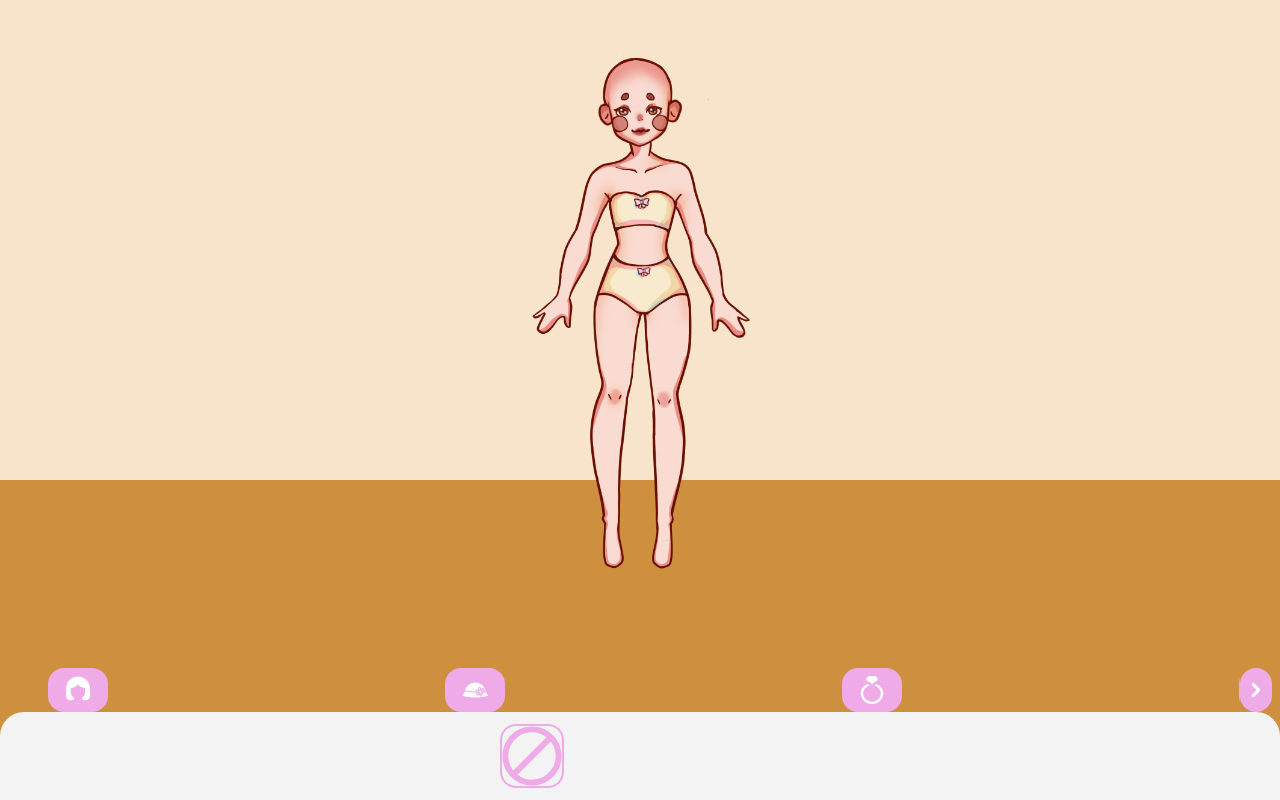
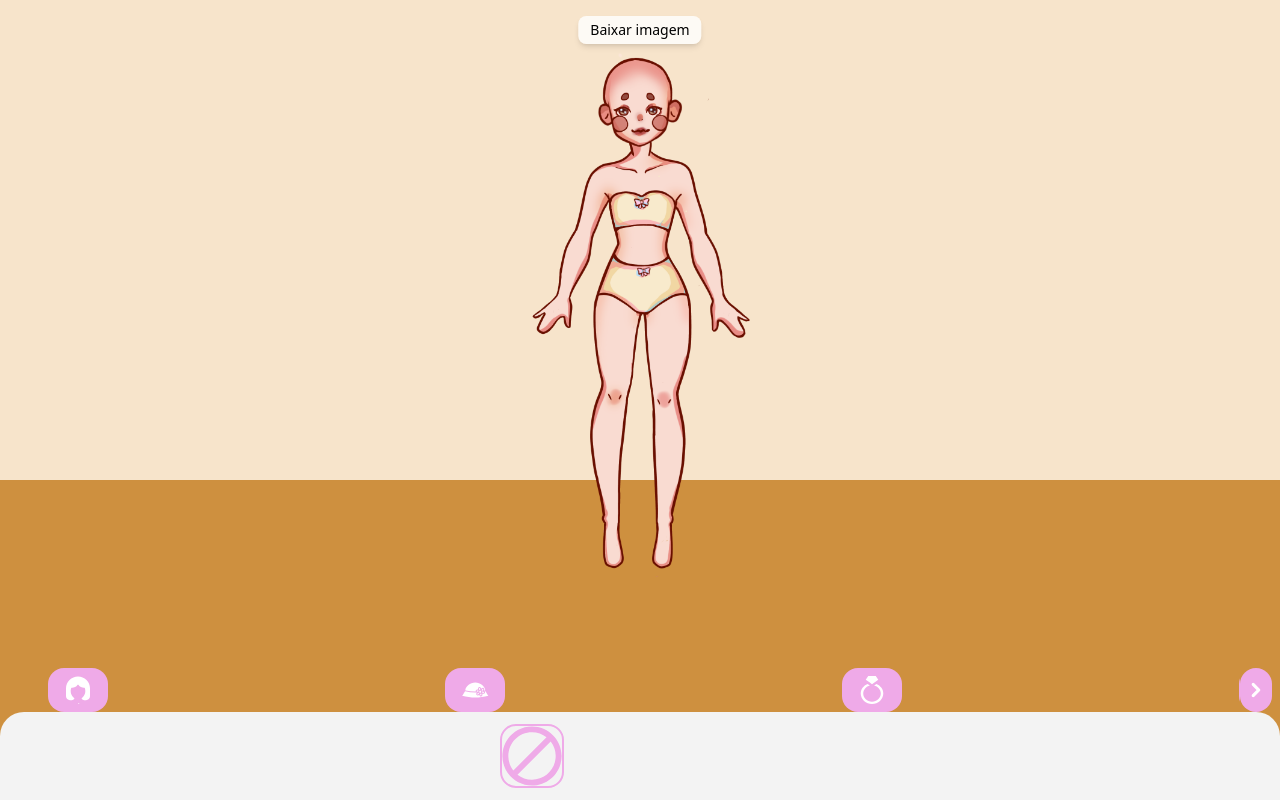
Before and after one commit to Gabriella-Aquino/Lokinho---dress-up-game, a React (Vite) app: page / in a window 1280 px wide. Built offline with nearby package versions, Linux system fonts and the light colour scheme.

Commit message:
feat: download doll image

```diff
--- a/package.json
+++ b/package.json
@@ -12,6 +12,7 @@
   "dependencies": {
     "@tailwindcss/vite": "^4.1.12",
     "clsx": "^2.1.1",
+    "html-to-image": "^1.11.13",
     "react": "^19.1.1",
     "react-dom": "^19.1.1",
     "react-icons": "^5.5.0",
--- a/src/App.tsx
+++ b/src/App.tsx
@@ -4,15 +4,35 @@ import type { ICategory } from "./types/clothe";
 import Doll from "./components/doll";
 import TabsCol from "./components/Tabs/tabCol";
 import { useCloset } from "./hooks/useCloset";
+import { useRef } from "react";
+import { toPng } from "html-to-image";
 
 function App() {
   const { TABS, CLOTHES_BY_CATEGORY, activeTab, setActiveTab, layers, handleSelectClothing } = useCloset();
+  const dollRef = useRef<HTMLDivElement>(null);
 
+  const handleDownload = async () => {
+    if (!dollRef.current) return;
+
+    const dataUrl = await toPng(dollRef.current, { cacheBust: true });
+    const link = document.createElement("a");
+    link.download = "minha-doll.png";
+    link.href = dataUrl;
+    link.click();
+  };
   return (
     <div className="fixed inset-0 flex justify-center w-full h-full bg-background overflow-hidden">
+      <header className="absolute top-4 left-1/2 -translate-x-1/2 flex items-center gap-4 z-[2000]">
+        <button
+          onClick={handleDownload}
+          className="bg-white/80 px-3 py-1 rounded-lg text-sm hover:bg-white shadow-md"
+        >
+          Baixar imagem
+        </button>
+      </header>
       <div className="absolute w-full left-0 bottom-0 h-80 bg-ground" />
 
-      <Doll layers={layers} />
+      <Doll layers={layers} ref={dollRef}/>
       <div className="absolute right-1 top-10 z-[1000]">
         <TabsCol tabs={TABS} onTabClick={setActiveTab} activeTab={activeTab}/>
       </div>
--- a/src/components/doll/index.tsx
+++ b/src/components/doll/index.tsx
@@ -1,4 +1,4 @@
-import React from "react";
+import React, { forwardRef } from "react";
 import type { ICategory, IClothing } from "../../types/clothe";
 import { CLOTHES_ORDER } from "../../clothesOrder";
 import { cn } from "../../lib/utils";
@@ -7,10 +7,10 @@ interface DollProps {
   layers: Partial<Record<ICategory, IClothing | undefined>>;
 }
 
-function Doll({ layers }: DollProps) {
+const Doll = forwardRef<HTMLDivElement, DollProps>(({ layers }, ref) => {
   return (
     <div className="relative aspect-[3/4] h-[77vh]">
-      <div className="absolute top-0 left-0 w-full h-full ">
+      <div ref={ref} className="absolute top-0 left-0 w-full h-full ">
         <img src="/assets/doll.png" alt="boneca" className="w-full h-auto" />
         {Object.entries(layers).map(([category, clothe]) => {
           if (!clothe) return null;
@@ -33,6 +33,7 @@ function Doll({ layers }: DollProps) {
       </div>
     </div>
   );
-}
+})
 
+Doll.displayName = "Doll";
 export default Doll;
```
Also changed, not shown: 1 other file (tests, documents, lock files or other folders).
